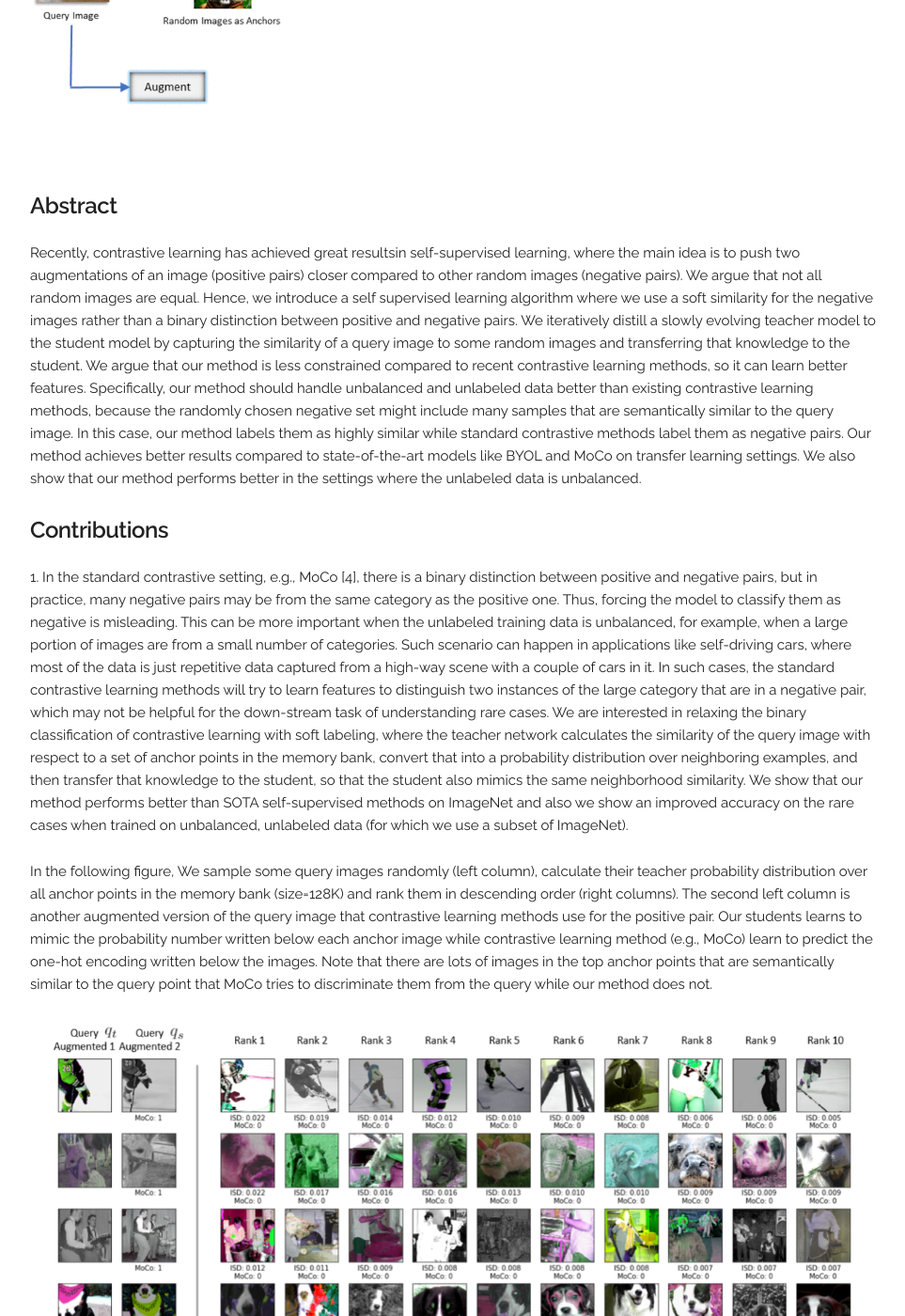
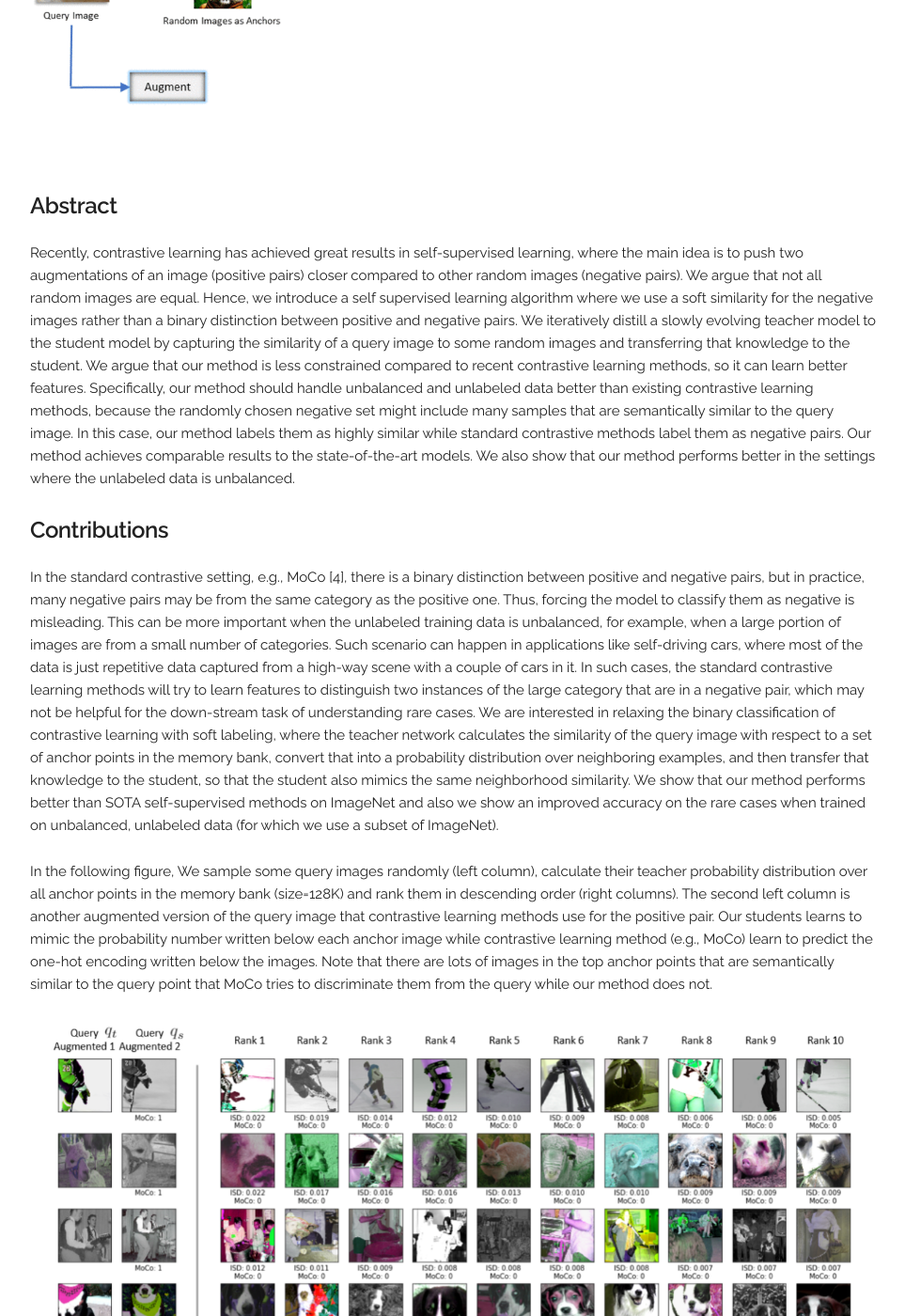
Before and after one commit to UMBCvision/ISD, a Jekyll site: the page built from docs/index.html, in a window 1280 px wide and 1400 px high, scrolled down 529 px. Shown: the whole window at 94% size, without its empty margins (158-1121 px from the left). Built offline with Jekyll 4.4.1, drawn with Linux system fonts in a browser that asks for light colours; some of the changed text lies outside the part shown.

Commit message:
Update index.html

```diff
--- a/docs/index.html
+++ b/docs/index.html
@@ -26,21 +26,21 @@
 <p style="text-align:center;"><img src="{{ site.baseurl }}/assets/images/teaser.gif" width="100%" alt style></p>
 
 <h5 id="abstract"><b>Abstract</b></h5>
-<p>Recently, contrastive learning has achieved great resultsin self-supervised learning, where the main idea is to push two augmentations
-  of an image (positive pairs) closer compared to other random images (negative pairs).  We argue that not all random images are equal.
-  Hence, we introduce a  self  supervised  learning  algorithm  where  we  use  a  soft similarity for the negative images rather than a binary
-  distinction between positive and negative pairs. We iteratively distill a slowly evolving teacher model to the student model by capturing
-  the similarity of a query image to some random images and transferring that knowledge to the student. We argue that our method is
-  less constrained compared to recent  contrastive  learning  methods,  so  it  can  learn  better features.
-  Specifically, our method should handle unbalanced and unlabeled data better than existing contrastive learning  methods,
-  because  the  randomly  chosen  negative set might include many samples that are semantically similar  to  the  query  image.
-  In  this  case,  our  method  labels them as highly similar while standard contrastive methods label  them  as  negative  pairs.
-  Our  method  achieves  better results compared to state-of-the-art models like BYOL and MoCo on transfer learning settings.
-  We also show that our  method  performs  better  in  the  settings  where  the  unlabeled  data  is  unbalanced.</p>
+<p>Recently, contrastive learning has achieved great results in self-supervised learning, where the main idea is to push two augmentations of an
+  image (positive pairs) closer compared to other random images (negative pairs). We argue that not all random images are equal. Hence, we introduce
+  a self supervised learning algorithm where we use a soft similarity for the negative images rather than a binary distinction between positive and
+  negative pairs. We iteratively distill a slowly evolving teacher model to the student model by capturing the similarity of a query image to some
+  random images and transferring that knowledge to the student. We argue that our method is less constrained compared to recent contrastive learning
+  methods, so it can learn better features.
+Specifically, our method should handle unbalanced and unlabeled data better than existing contrastive learning methods, because the randomly chosen
+  negative set might include many samples that are semantically similar to the query image.
+In this case, our method labels them as highly similar while standard contrastive methods label them as negative pairs.
+  Our method achieves comparable results to the state-of-the-art models.
+We also show that our method performs better in the settings where the unlabeled data is unbalanced.</p>
 
 <h5 id="contributions"><b>Contributions</b></h5>
   <p>
-    1. In the standard contrastive setting, e.g., MoCo [4], there is a binary distinction between positive and negative pairs,
+    In the standard contrastive setting, e.g., MoCo [4], there is a binary distinction between positive and negative pairs,
     but in practice, many negative pairs may be from the same category as the positive one. Thus, forcing the model to classify
     them as negative is misleading. This can be more important when the unlabeled training data is unbalanced, for example,
     when a large portion of images are from a small number of categories. Such scenario can happen in applications like self-driving
@@ -69,15 +69,6 @@
 <p style="text-align:center;"><img src="{{ site.baseurl }}/assets/images/fig1.png" width="100%" alt style></p>
 
 
-  <p>
-  2. Most recent self-supervised learning methods including ours use an aggressive augmentation to learn good features.
-  However, those augmented images do not look natural to human eyes. This means they add a bias to the data that does not
-  exist in real world applications. We show that we can use a model trained with aggressive augmentation as a frozen teacher
-  and then adapt it to another model that has not seen those aggressive augmentations. Interestingly the new model performs
-  better than the teacher in down-stream transfer learning tasks. We believe this happens since the new model has adopted
-  priors of a more natural dataset through our similarity-based distillation.
-  </p>
-
 
     <h5 id="Method"><b>Method</b></h5>
 <p>
@@ -94,9 +85,11 @@
 <h5 id="results"><b>Self-supervised Learning Results</b></h5>
 
     <p>
-        We compare our method with other SSL methods on Linear and Nearest Neighbor (NN) evaluation on ImageNet as well as recall
-      on transfer learning settings. Our method (ISD) outperforms MoCo and BYOL in most evaluations. * denotes that CompRess is
-      not directly comparable as it uses a larger SSL model as the teacher: MoCo-V2(ResNet50) for ResNet18 and SimCLR(ResNet50x4) for ResNet50.
+        We compare our method with other state-of-the-art SSL methods by evaluating the learned features on the full ImageNet.
+      A single linear layer is trained on top of a frozen backbone. Note that methods using symmetric losses use 2 X times computation per mini-batch.
+      Thus, it is not fair to compare them with the asymmetric loss methods. Further, we find that given a similar computational budget both asymmetric
+      MoCo-V2 (400 epochs) and symmetric MoCo-V2 (800 epochs) have similar accuracies (71.0 vs 71.1). Our results indicate that under similar resource
+      constraints, our method performs competitively with other state-of-the-art methods. * is compressed from ResNet-50x4.
 
     </p>
 <p style="text-align:center;"><img src="{{ site.baseurl }}/assets/images/result_table1.png" width="100%" alt style>
@@ -104,11 +97,21 @@
     </p>
 
     <p>
-        Additionally, we evaluate our models on transfer tasks using nearest neighbor evaluation. * denotes that CompRess is not directly
-      comparable as it uses a larger SSL model as the teacher: MoCo-V2(ResNet50) for ResNet18 and SimCLR(ResNet50x4) for ResNet50.
+        We linear classifiers on top of frozen features for various downstream datasets. Hyperparameters are tuned individually for each
+      method and the results are reported on the hold-out test sets. Our ResNet-18 is significantly better than other state-of-the-art SSL methods.
+      "rep." refers to the reproduction with our evaluation framework for a fair comparison.
 
     </p>
-<p style="text-align:center;"><img src="{{ site.baseurl }}/assets/images/result_table2.png" width="60%" alt style>
+<p style="text-align:center;"><img src="{{ site.baseurl }}/assets/images/result_table2.png" width="100%" alt style>
+
+    </p>
+
+  <p>
+        We evaluate our model for the 1% and 10% ImageNet linear evaluation. Unlike other methods, we only train a single linear layer
+    on top of the frozen backbone. We observe that our method is better than other state-of-the-art methods given similar computational budgets. * is compressed from ResNet-50x4
+
+    </p>
+<p style="text-align:center;"><img src="{{ site.baseurl }}/assets/images/result_table4.png" width="50%" alt style>
 
     </p>
 
@@ -129,28 +132,7 @@
     </p>
 
 
-    <h5 id="augmentation biases"><b>Removing the bias of aggressive augmentations </b></h5>
 
-<p>
-  Most recent self-supervised learning methods work by pulling embeddings of two different augmentations of an image close to each other.
-  It is shown that using aggressive augmentations improves the performance probably by introducing more variation between the pair of augmented images.
-  Hence, using aggressive augmentation is standard in the new SSL methods. However, the augmented images do not look natural anymore, so the SSL model is
-  trained on non-natural images. We argue that this bias may reduce the quality of the features in the final tasks where the images will be natural.
-  </p>
-  <p>
-  We use a variation of our method to remove the bias of aggressive augmentations that most recent SSL methods are trained with.
-    Our ISD method performs similarity-based distillation iteratively where the student is optimized by distilling the teacher
-    and the teacher is updated as a moving average of the student. One can initialize the teacher from an already trained model and set the momentum to 1,
-    which will ignore updating the teacher. Such a method can distill the teacher into a student model that is initialized from scratch.
-    Note that this method is closely related to CompRess [1] except that we are using it for self-distillation instead of compressing from a deep model to a shallow one.
-
-  We believe the student model performs better than the teacher on transfer learning settings since it has learned less unnatural biases.
-  We use Linear evaluation and NN for evaluation.
-
-    </p>
-<p style="text-align:center;"><img src="{{ site.baseurl }}/assets/images/result_table4.png" width="100%" alt style>
-
-    </p>
 
 
 <h5 id="unbalanced dataset"><b>Self-Supervised  Learning  on  Unbalanced Dataset </b></h5>
@@ -187,11 +169,11 @@
 <h5 id="references"><b>References</b></h5>
   <br>[1] Soroush Abbasi Koohpayegani, Ajinkya Tejankar, and Hamed Pirsiavash. Compress: Self-supervised learning by compressing representations. Advances in Neural Information Processing Systems, 33, 2020.
   <br>[2] Mathilde Caron, Ishan Misra, Julien Mairal, Priya Goyal, Pi-otr Bojanowski, and Armand Joulin.   Unsupervised learning of visual features by contrasting cluster assignments. arXivpreprint arXiv:2006.09882, 2020.
-  <br>[3] Jean-Bastien  Grill,  Florian  Strub,  Florent  Altche,  Corentin Tallec,  Pierre  H  Richemond,  Elena  Buchatskaya,  Carl  Doersch,  Bernardo Avila Pires,  Zhaohan Daniel Guo,  Mohammad Gheshlaghi Azar,  et al.   Bootstrap your own latent:  A new  approach  to  self-supervised  learning. arXiv  preprintarXiv:2006.07733, 2020.
-  <br>[4] Kaiming He,  Haoqi Fan,  Yuxin Wu,  Saining Xie,  and Ross Girshick.   Momentum  contrast  for  unsupervised  visual  representation learning.  InProceedings of the IEEE/CVF Conference on Computer Vision and Pattern Recognition, pages 9729–9738, 2020.
-  <br>[5] Grant Van Horn, Oisin Mac Aodha, Yang Song, Yin Cui, ChenSun, Alex Shepard, Hartwig Adam, Pietro Perona, and Serge Belongie.  The inaturalist species classification and detectiondataset, 2018.
-  <br>[6] onathan Krause, Michael Stark, Jia Deng, and Li Fei-Fei. 3dobject representations for fine-grained categorization. InProceedings of the IEEE international conference on computervision workshops, pages 554–561, 2013.
-  <br>[7] S. Maji, J. Kannala, E. Rahtu, M. Blaschko, and A. Vedaldi.Finegrained visual classification of aircraft. Technical report,2013.
-  <br>[8] Maria-Elena  Nilsback  and  Andrew  Zisserman.    Automated flower  classification  over  a  large  number  of  classes.   InIndian  Conference  on  Computer  Vision,  Graphics  and  Image Processing, Dec 2008.
-  <br>[9] P. Welinder, S. Branson, T. Mita, C. Wah, F. Schroff, S. Belongie,  and  P.  Perona.   Caltech-UCSD  Birds  200.   Technical  Report  CNS-TR-2010-001,  California  Institute  of  Technology, 2010.
-  <br>[10] Antti Tarvainen and Harri Valpola.  Mean teachers are betterrole models:  Weight-averaged consistency targets improve semi-supervised deep learning results. InAdvances in neural information processing systems, pages 1195–1204, 2017.
+  <br>[3] Ting Chen, Simon Kornblith, Mohammad Norouzi, and Geoffrey Hinton. A simple framework for contrastive learning of visual representations. arXiv preprint arXiv:2002.05709, 2020.
+  <br>[4] Xinlei Chen, Haoqi Fan, Ross Girshick, and Kaiming He. Improved baselines with momentum contrastive learning. arXiv preprint arXiv:2003.04297, 2020.
+  <br>[5] Xinlei Chen and Kaiming He. Exploring simple siamese representation learning. arXiv preprint arXiv:2011.10566,2020.
+  <br>[6] Jean-Bastien  Grill,  Florian  Strub,  Florent  Altche,  Corentin Tallec,  Pierre  H  Richemond,  Elena  Buchatskaya,  Carl  Doersch,  Bernardo Avila Pires,  Zhaohan Daniel Guo,  Mohammad Gheshlaghi Azar,  et al.   Bootstrap your own latent:  A new  approach  to  self-supervised  learning. arXiv  preprintarXiv:2006.07733, 2020.
+  <br>[7] Kaiming He,  Haoqi Fan,  Yuxin Wu,  Saining Xie,  and Ross Girshick.   Momentum  contrast  for  unsupervised  visual  representation learning.  InProceedings of the IEEE/CVF Conference on Computer Vision and Pattern Recognition, pages 9729–9738, 2020.
+  <br>[8] shan Misra and Laurens van der Maaten. Self-supervised learning of pretext-invariant representations. arXiv preprint arXiv:1912.01991, 2019.
+  <br>[9] Feng Wang, Huaping Liu, Di Guo, and Sun Fuchun. Unsupervised representation learning by invariance propagation. In Advances in Neural Information Processing Systems, volume 33, pages 3510–3520. Curran Associates, Inc., 2020.
+  <br>[10] Chen Wei, Huiyu Wang, Wei Shen, and Alan Yuille.  Co2: Consistent contrast for unsupervised visual representation learning. arXiv preprint arXiv:2010.02217, 2020.
```
